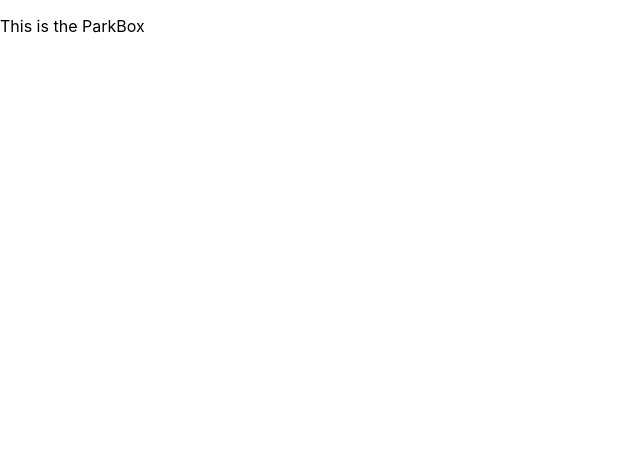
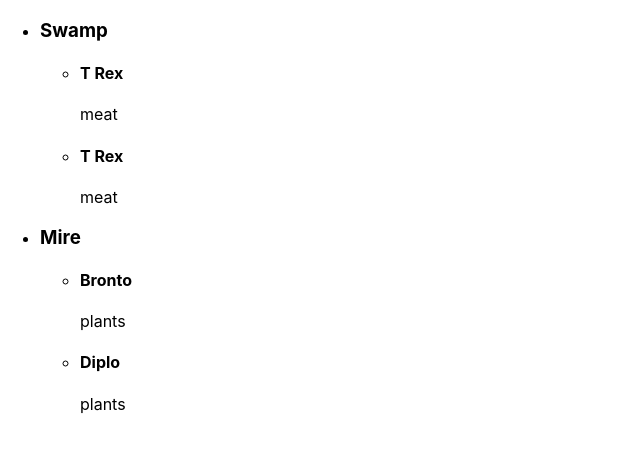
Before and after one commit to kernsary/jurassic_park_deploy, a React (Create React App) app: page / in a window 1280 px wide. Shown: the top 452 px of the page, without its empty margins (0-640 px from the left). Built offline with nearby package versions, Linux system fonts and the light colour scheme; no server answers.

Commit message:
linked PaddockList to ParkBox and added DinosaurList, and populated with test data from ParkBox

```diff
--- /dev/null
+++ b/src/components/DinosaurList.js
@@ -0,0 +1,22 @@
+import React from 'react'
+
+const DinosaurList = (props) => {
+
+  const dinosaurNodes =
+  props.dinosaurs.map((dinosaur, index) => {
+    return(
+      <li key={index} className="dinosaur-item">
+      <h4>{dinosaur.species}</h4>
+      <p>{dinosaur.foodType}</p>
+      </li>
+    )
+  })
+
+  return(
+    <ul className="dinosaur-list">
+    {dinosaurNodes}
+    </ul>
+  )
+}
+
+export default DinosaurList
--- a/src/components/PaddockList.js
+++ b/src/components/PaddockList.js
@@ -1,4 +1,5 @@
 import React from 'react'
+import DinosaurList from './DinosaurList'
 
 const PaddockList = (props) => {
 
@@ -6,20 +7,21 @@
     return(<p>Loading ...</p>)
   }
 
-  const paddocks = props.paddocks.map((paddock, index) => {
+  const paddockNodes = props.paddocks.map((paddock, index) => {
     return(
       <li key={index} className="paddock-item">
       <h3>{paddock.name}</h3>
+      <DinosaurList dinosaurs={paddock.dinosaurs}
+      />
       </li>
     )
-
   }
 )
 
 return (
   <ul className="paddock-list">
   {paddockNodes}
-  <ul/>
+  </ul>
 )
 }
 
--- a/src/containers/ParkBox.js
+++ b/src/containers/ParkBox.js
@@ -1,26 +1,42 @@
 import React, {Component} from 'react'
 import Request from '../helpers/request'
+import PaddockList from '../components/PaddockList'
 
 class ParkBox extends Component {
 
   constructor(props){
     super(props)
     this.state = {
-      paddocks: []
+      paddocks: [
+        {name: "Swamp",
+        dinosaurs: [
+          {species: "T Rex", foodType: "meat"},
+          {species: "T Rex", foodType: "meat"}
+        ]},
+        {name: "Mire",
+        dinosaurs: [
+          {species: "Bronto", foodType: "plants"},
+          {species: "Diplo", foodType: "plants"}
+        ]}
+      ]
     }
   }
 
-  componentDidMount(){
-    const request = new Request();
-    request.get('http://localhost:8080/paddocks')
-    .then((data) => {
-      this.setState({paddocks: data._embedded.paddocks})
-    })
-  }
+  // componentDidMount(){
+  //   const request = new Request();
+  //   request.get('http://localhost:8080/paddocks')
+  //   .then(console.log(data))
+  //   .then((data) => {
+  //     this.setState({paddocks: data._embedded.paddocks})
+  //   })
+  // }
 
   render(){
     return(
-      <p>This is the ParkBox</p>
+      <div>
+      <PaddockList paddocks={this.state.paddocks}
+      />
+      </div>
     )
   }
 }
```
